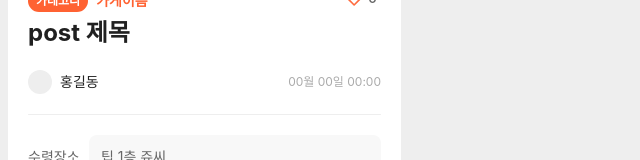
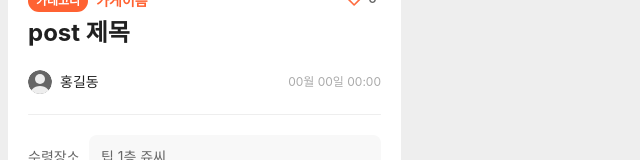
Before and after one commit to arane152/final-project, a React (Vite) app: page / in a window 1280 px wide. Shown: the part 430-590 px from the top of the page, without its empty margins (0-640 px from the left). Built offline with nearby package versions, Linux system fonts and the light colour scheme; a web font is replaced by a local one.

Commit message:
TaeSeob-"Profile.jsx수정완료"-0526
작업자: 심태섭
작업내용: Profile.jsx 완성
작업일 : 0526

```diff
--- a/src/components/Profile.jsx
+++ b/src/components/Profile.jsx
@@ -15,9 +15,9 @@ const Left = styled.div`
   gap: 8px;
 `;
 
-const Avatar = styled.div`
-  width: 24px;
-  height: 24px;
+const Avatar = styled.img`
+  width: ${props=>props.fontSize == "12px" ? "20px" : "24px"};
+  height: ${props=>props.fontSize == "12px" ? "20px" : "24px"};
   background: #eeeeee;
   border-radius: 50%;
 `;
@@ -30,43 +30,45 @@ const NameBlock = styled.div`
 `;
 
 const Name = styled.div`
-  font-size: 14px;
+  font-size: ${props=>props.fontSize};
   font-weight: 500;
-  color: #222;
+  color: #202020;
 `;
 
 const Location = styled.div`
-  font-size: 12px;
-  color: #aaa;
-`;
-
-const Badge = styled.div`
-  font-size: 12px;
-  color: #ff6232;
-  background: #ffe1dc;
-  padding: 2px 8px;
-  border-radius: 100px;
-  font-weight: 600;
+  font-size: ${props=>props.fontSize};
+  font-weight: 300;
+  color: #202020;
 `;
 
 const DateText = styled.div`
   font-size: 12px;
+  font-weight: 400;
   color: #aaa;
 `;
 
-const Profile = ({ name, location, date, badge }) => {
+
+
+const Profile = (props) => {
+  //fontSize : 12px일시 작은버전, 기입 안할시 14px버전을 기본값으로 출력력.
+  //name, src : 사용자정보, 추후 사용자ID porps 기입으로 대체
+  //location, date, badge, : 각각 필요한 페이지일시 props 기입, 기입안할시 없는 버전으로 출력
+  const { name, location, date, badge, fontSize, src } = props;
   return (
     <ProfileContainer>
+
       <Left>
-        <Avatar />
+        <Avatar src={src || "./UserBasic.svg"} fontSize={fontSize || "14px"}/>
         <NameBlock>
-          <Name>{name}</Name>
-          {location && <Location>{location}</Location>}
+          <Name fontSize={fontSize || "14px"}>{name}</Name>
+          {location && <Location fontSize={fontSize || "14px"}>{location}</Location>}
           {badge && <StateBadge type="Captain"></StateBadge>}
         </NameBlock>
-        {/* {badge && <Badge>{badge}</Badge>} */}
       </Left>
+
       {date && <DateText>{date}</DateText>}
+
+
     </ProfileContainer>
   );
 };
--- a/src/modules/Postitem.jsx
+++ b/src/modules/Postitem.jsx
@@ -94,7 +94,7 @@ function PostItem(props){
         </ImgUl>
       </ImgUlBox>
       <StyledBadge><StateBadge type="TotalAcount">00%</StateBadge></StyledBadge>
-      <ItemBotton><Profile name="사용자" location="1기숙사" date="0000.00.00"></Profile></ItemBotton>
+      <ItemBotton><Profile name="사용자" location="1기숙사" date="0000.00.00" fontSize="12px"></Profile></ItemBotton>
     </PostItemBox>
   )
 }
```
Also changed, not shown: public/UserBasic.svg (added).
